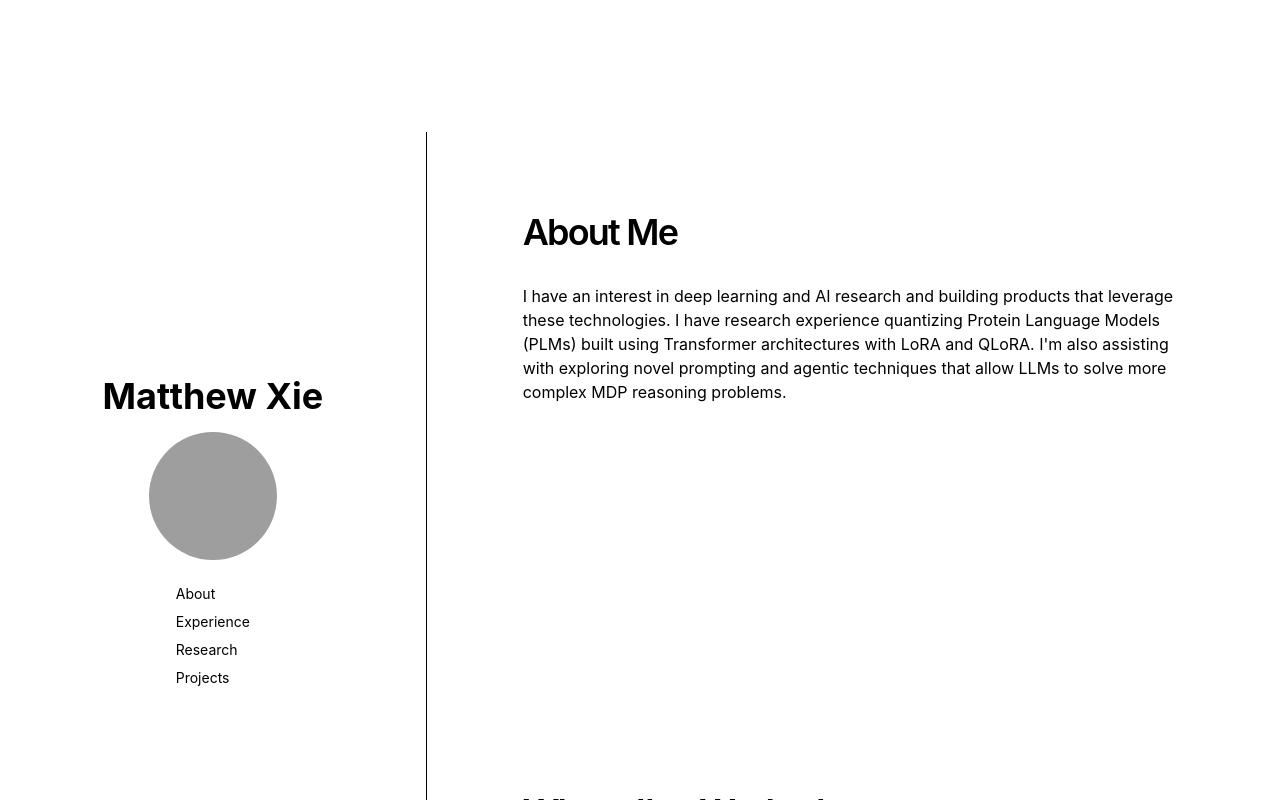
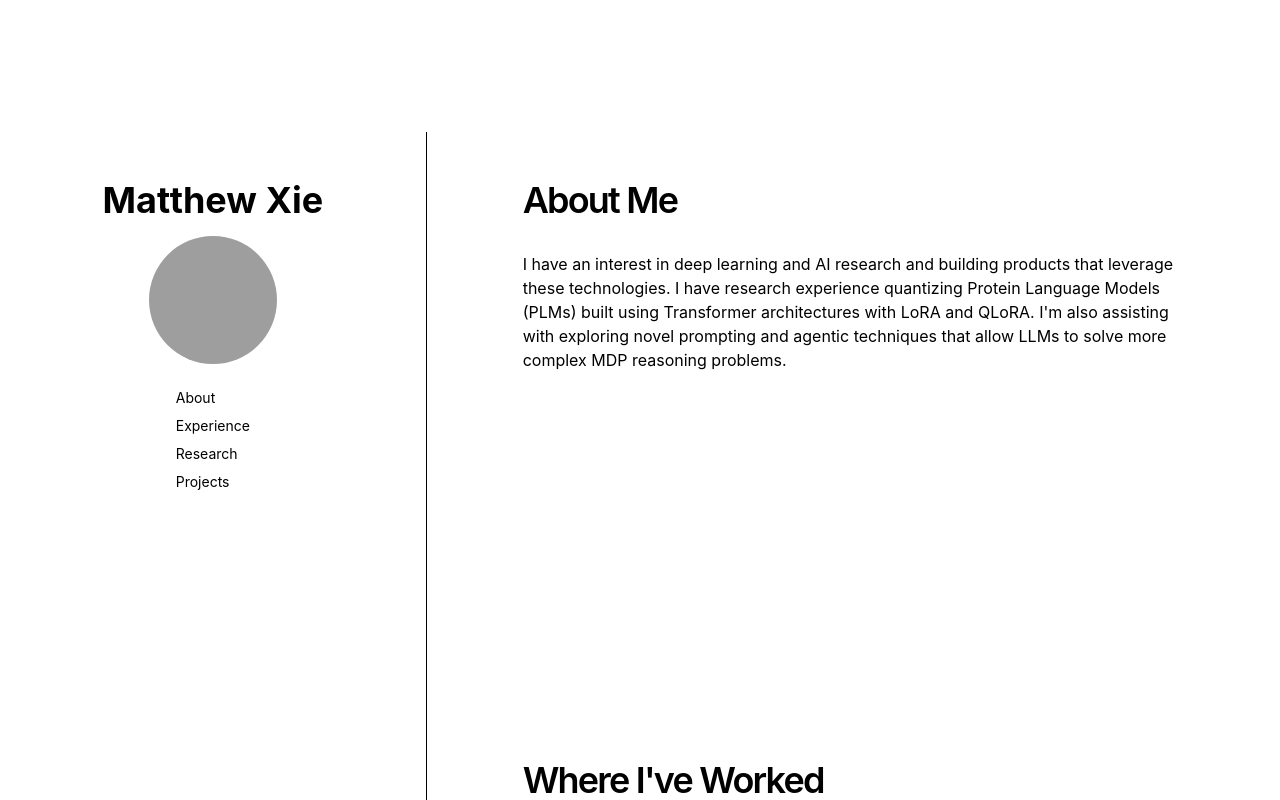
Before and after one commit to matthxie/portfolio-website, a Next.js app: page / in a window 1280 px wide. Shown: the part 700-1500 px from the top of the page. Built offline with nearby package versions, Linux system fonts and the light colour scheme; grey boxes are pictures that could not be loaded.

Commit message:
align left and right panels

```diff
--- a/app/page.tsx
+++ b/app/page.tsx
@@ -125,7 +125,7 @@ export default function Page() {
 
         <div className="flex min-h-screen">
           {/* Left Panel */}
-          <aside className="w-1/3 sticky top-0 h-screen flex flex-col items-center justify-center p-8 bg-white dark:bg-black border-r">
+          <aside className="w-1/3 sticky top-0 h-screen flex flex-col items-center justify-start pt-12 px-8 bg-white dark:bg-black border-r">
             <h1 className="text-4xl font-bold mb-4">Matthew Xie</h1>
             <img src="/me.jpg" className="w-32 h-32 rounded-full mb-6" alt="Profile" />
             <nav className="flex flex-col gap-2 text-sm">
@@ -137,7 +137,7 @@ export default function Page() {
           </aside>
 
           {/* Right Content */}
-          <main className="w-2/3 px-12 py-20">
+          <main className="w-2/3 pt-12 px-12 py-20">
             <section className="h-[500px] w-full flex px-12">
               <div className="max-w-3xl max-w-4xl">
                 <h1 className="mb-8 text-4xl font-semibold tracking-tighter">
```
